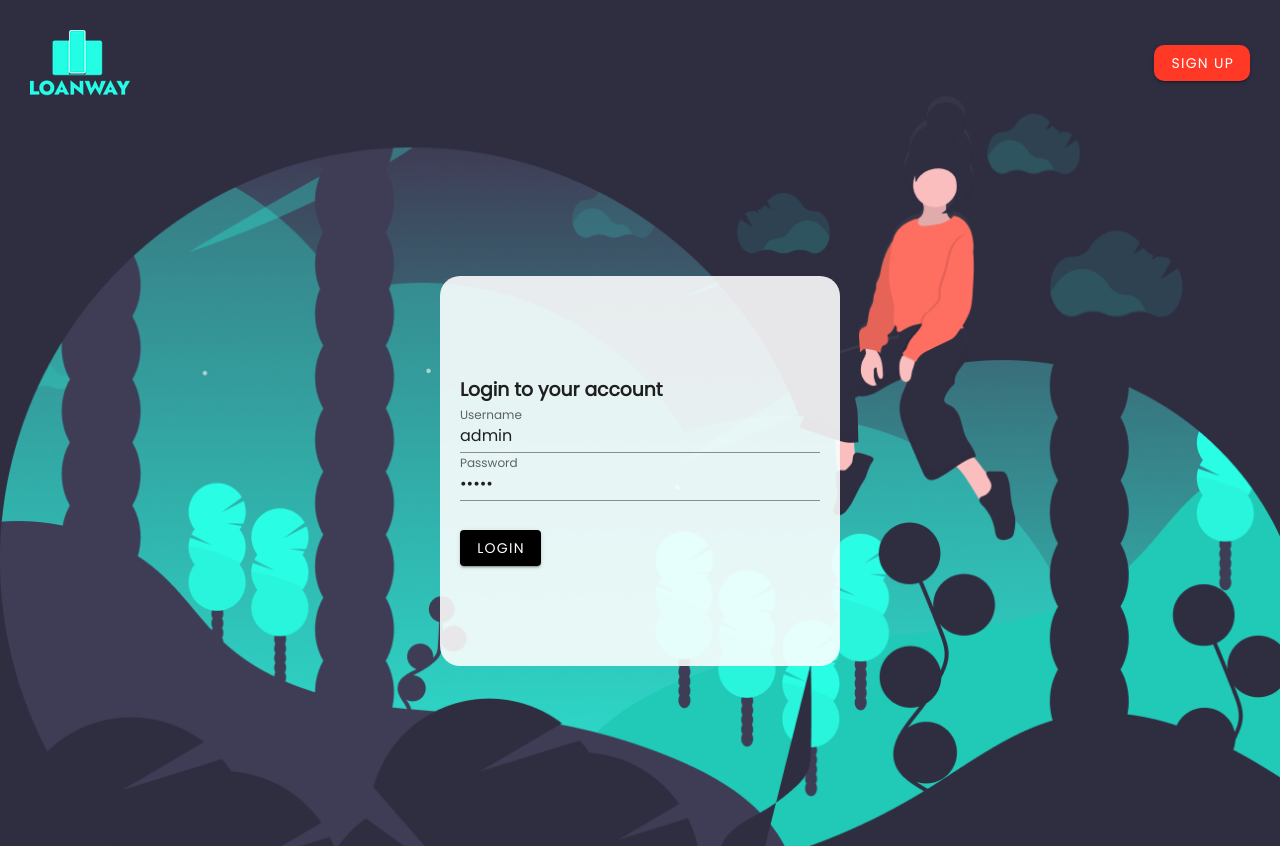
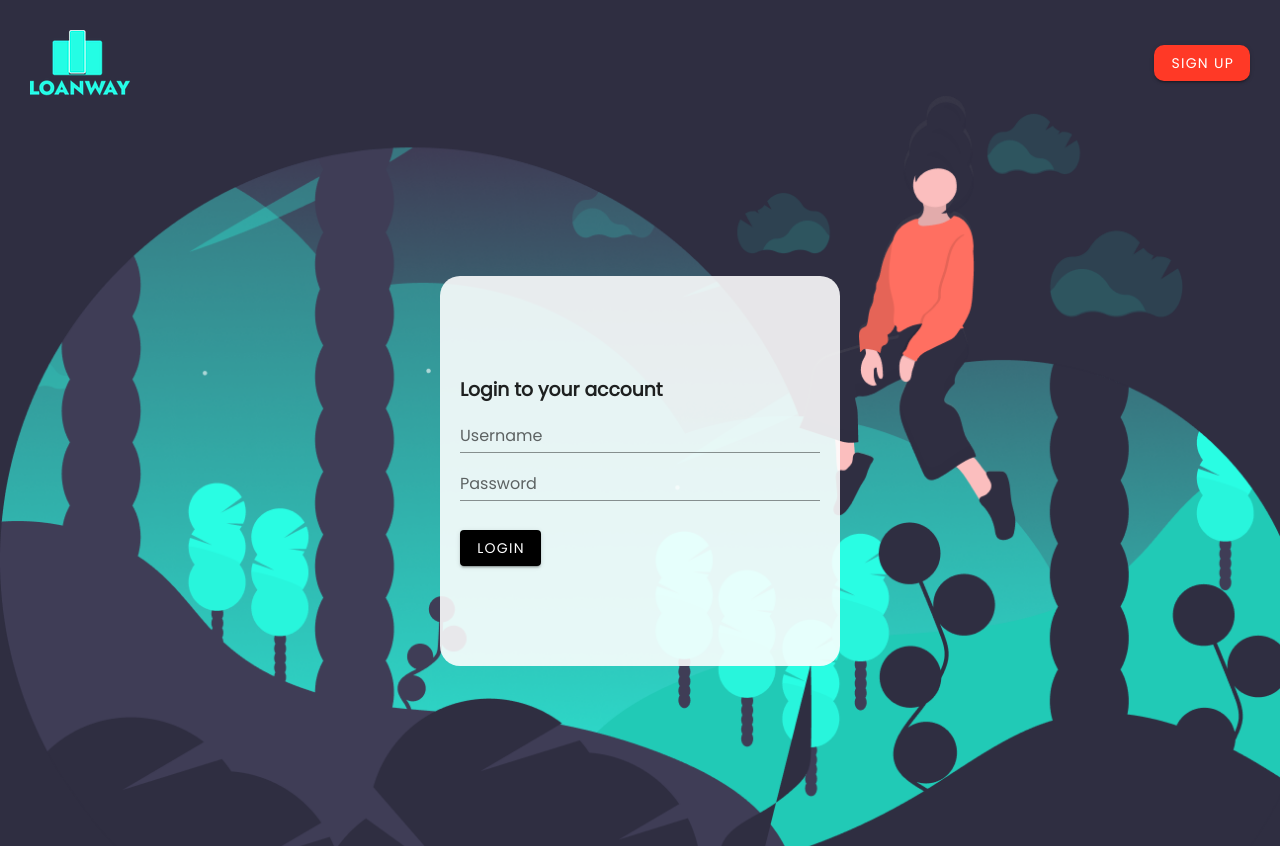
Before and after one commit to tofmat/cpe316, a Nuxt app: page / in a window 1280 px wide. Built offline with nearby package versions, Linux system fonts and the light colour scheme.

Commit message:
removed login details from input

```diff
--- a/pages/index.vue
+++ b/pages/index.vue
@@ -41,8 +41,8 @@ export default {
     return {
       loading: false,
       userInfo : {
-        username: 'admin',
-        password: 'admin'
+        username: '',
+        password: ''
       }
     }
   },
```
